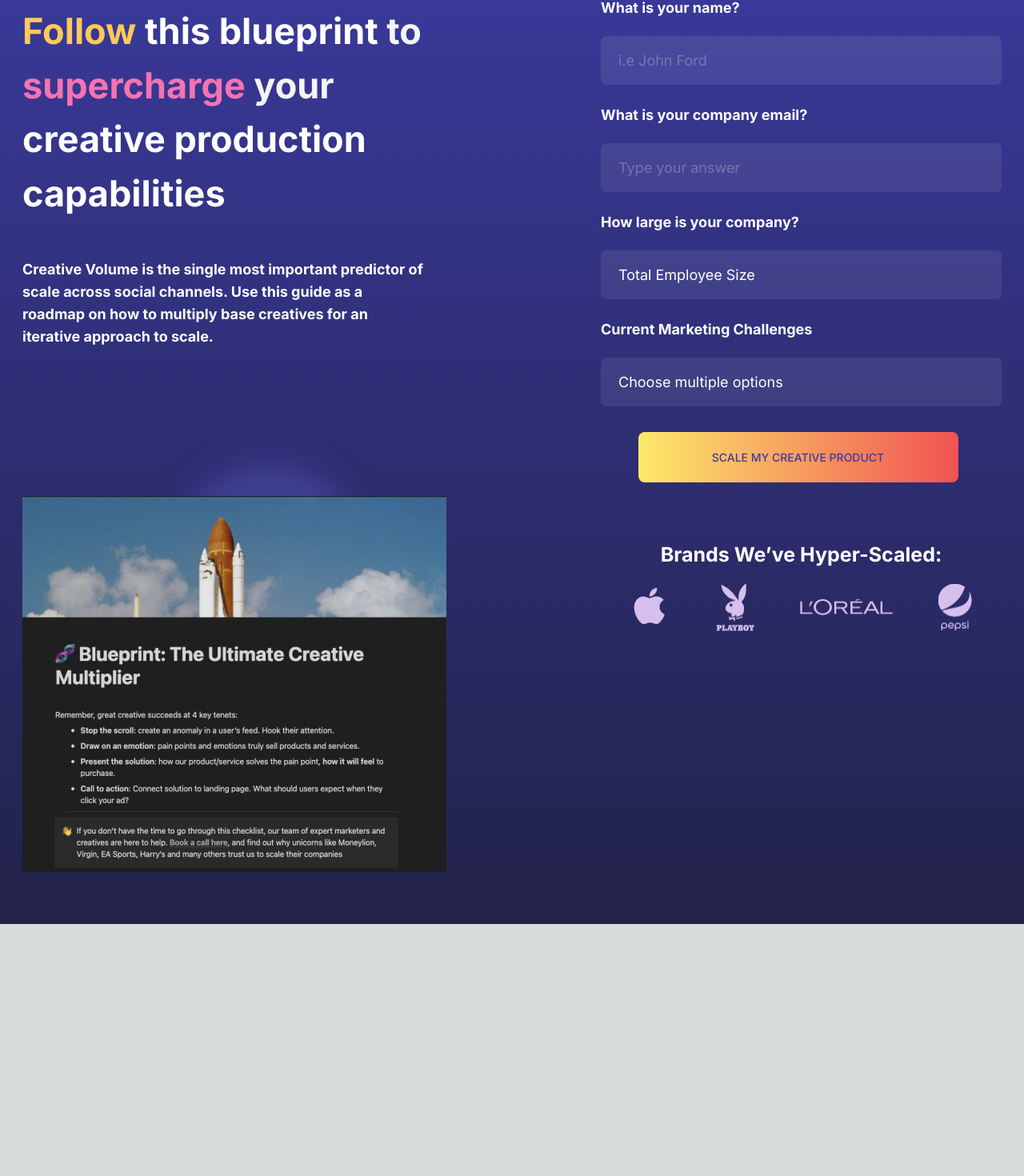
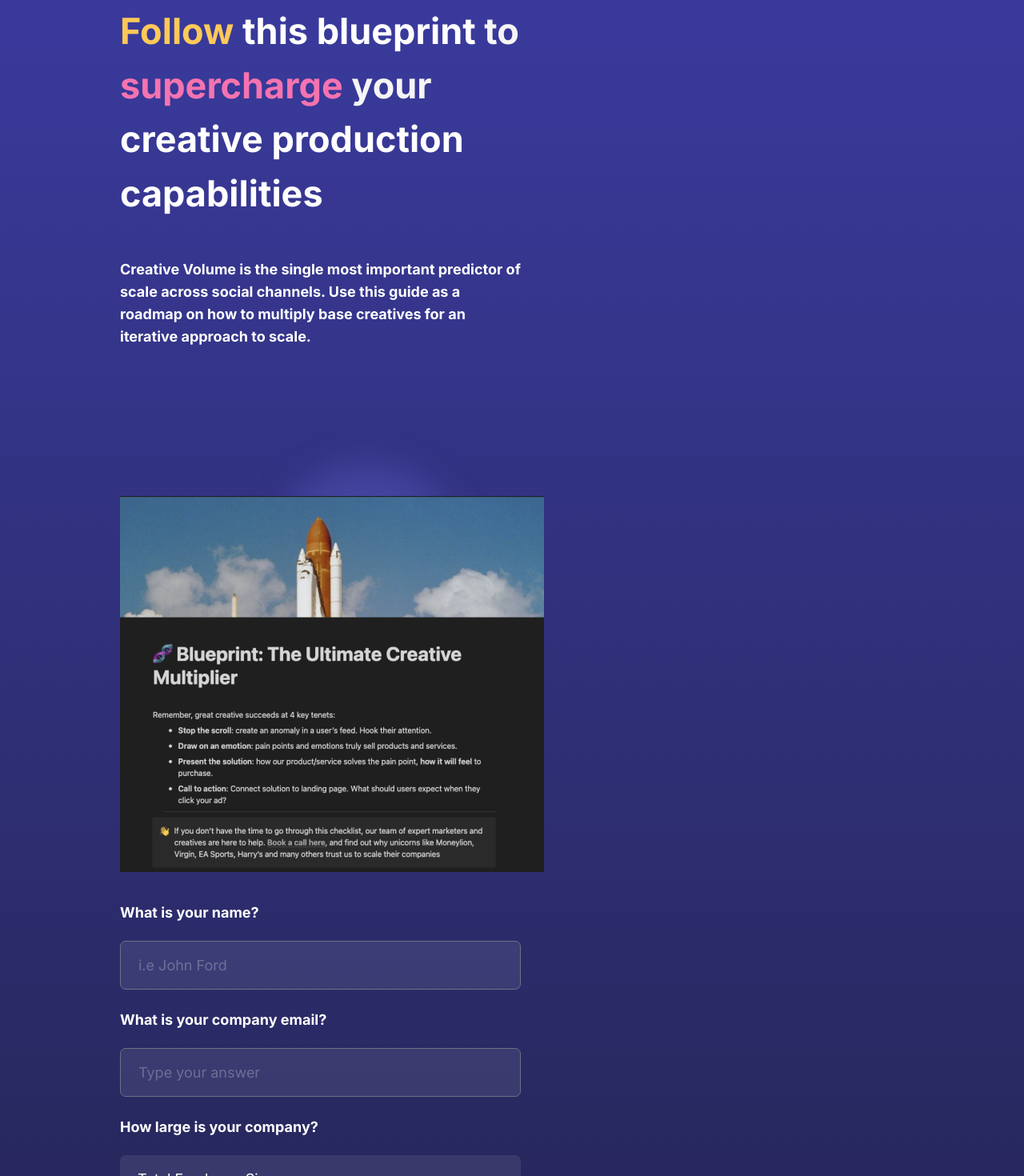
Before and after one commit to yamilelias/jump450-excercise, a Next.js app: page / in a window 1280 px wide. Shown: the part 172-1642 px from the top of the page at 80% size. Before the commit the page ends 1327 px from the top, so only its background shows below. Built offline with nearby package versions, Linux system fonts and the light colour scheme.

Commit message:
Create input and dropdown atoms

```diff
--- a/src/app/layout.tsx
+++ b/src/app/layout.tsx
@@ -16,7 +16,9 @@ export default function RootLayout({
 }>) {
   return (
     <html lang="en">
-      <body className={inter.className}>{children}</body>
+      <body className={inter.className}>{children}
+        <script defer src="https://cdnjs.cloudflare.com/ajax/libs/flowbite/2.3.0/flowbite.min.js"></script>
+      </body>
     </html>
   );
 }
--- a/src/app/page.tsx
+++ b/src/app/page.tsx
@@ -6,7 +6,7 @@ import { MainForm } from '@/components/forms';
 export default function Home() {
   return (
     <div
-      className="bg-gradient-to-b from-main-500 to-main-600 lg:px-7 px-12 flex py-7 w-[100%]"
+      className="bg-gradient-to-b from-main-500 to-main-600 lg:px-[150px] px-12 flex py-7 w-[100%]"
     >
       <div className="flex flex-col justify-start items-center">
         <Navbar/>
--- /dev/null
+++ b/src/components/atoms/Dropdown.tsx
@@ -0,0 +1,29 @@
+export const Dropdown = ({ id, options, label, placeholder }) => (
+  <>
+    <div className="flex flex-col justify-start items-start self-stretch flex-grow-0 flex-shrink-0 relative gap-3">
+      <p
+        className="flex-grow-0 flex-shrink-0 w-[439px] h-[37px] text-lg font-bold text-left text-white"
+      >
+        {label}
+      </p>
+      <button id={`${id}-button`} data-dropdown-toggle={id}
+              className="text-lg justify-between text-left placeholder:text-white placeholder:opacity-[0.26] text-white flex justify-start items-center w-[501px] h-[61px] relative gap-[21px] px-[22px] py-2 rounded-[7px] bg-white/[0.08]"
+              type="button">{placeholder}
+        <svg className="w-2.5 h-2.5 ms-3" aria-hidden="true" xmlns="http://www.w3.org/2000/svg" fill="none"
+             viewBox="0 0 10 6">
+          <path stroke="currentColor" stroke-linecap="round" stroke-linejoin="round" stroke-width="2" d="m1 1 4 4 4-4"/>
+        </svg>
+      </button>
+    </div>
+    <div id={id}
+         className="w-full z-10 hidden bg-white divide-y divide-gray-100 rounded-lg shadow w-44 dark:bg-gray-700">
+      <ul className="py-2 text-sm text-gray-700 dark:text-gray-200" aria-labelledby="dropdownDefaultButton">
+        {options.map(option => (
+          <li key={option}>
+            <p className="block px-4 py-2 hover:bg-gray-100 dark:hover:bg-gray-600 dark:hover:text-white">{option}</p>
+          </li>
+        ))}
+      </ul>
+    </div>
+  </>
+)
--- /dev/null
+++ b/src/components/atoms/Input.tsx
@@ -0,0 +1,17 @@
+export const Input = ({ label, type, placeholder }) => (
+  <div
+    className="flex flex-col justify-start items-start flex-grow-0 flex-shrink-0 w-[501px] relative gap-3"
+  >
+    <label
+      className="flex-grow-0 flex-shrink-0 h-[37px] text-lg font-bold text-left text-white"
+    >
+      {label}
+    </label>
+    <input
+      className="text-lg text-left placeholder:text-white placeholder:opacity-[0.26] text-white flex justify-start items-center w-[501px] h-[61px] relative gap-[21px] px-[22px] py-2 rounded-[7px] bg-white/[0.08]"
+      type={type}
+      placeholder={placeholder}
+    >
+    </input>
+  </div>
+)
--- a/src/components/atoms/index.ts
+++ b/src/components/atoms/index.ts
@@ -1,3 +1,5 @@
 export * from './Button'
+export * from './Input'
+export * from './Dropdown'
 export * from './Link'
 export * from './MenuItem'
--- a/src/components/forms/MainForm.tsx
+++ b/src/components/forms/MainForm.tsx
@@ -1,93 +1,33 @@
+import { Dropdown, Input } from '@/components/atoms';
+
+const companySizes = [
+  '0-10',
+  '10-25',
+  '25-49',
+  '50+',
+]
+
+const currentMarketingChallenges = [
+  'Brand Awareness',
+  'Lead Generation',
+  'Sales Enablement',
+  'Content Marketing',
+  'Customer Retention',
+  'Other',
+]
+
 export const MainForm = () => (
   <div className="flex justify-center items-center flex-col gap-8">
     <div
       className="flex flex-col justify-center items-center relative gap-6"
     >
-      <div
-        className="flex flex-col justify-start items-start flex-grow-0 flex-shrink-0 w-[501px] relative gap-3"
-      >
-        <p
-          className="flex-grow-0 flex-shrink-0 w-[233px] h-[37px] text-lg font-bold text-left text-white"
-        >
-          What is your name?
-        </p>
-        <div
-          className="flex flex-col justify-start items-start flex-grow-0 flex-shrink-0 w-[501px] gap-[15px]"
-        >
-          <div
-            className="flex justify-start items-center flex-grow-0 flex-shrink-0 w-[501px] h-[61px] relative gap-[21px] px-[22px] py-2 rounded-[7px] bg-white/[0.08]"
-          >
-            <p className="flex-grow-0 flex-shrink-0 opacity-[0.26] text-lg text-left text-white">
-              i.e John Ford
-            </p>
-          </div>
-        </div>
-      </div>
-      <div
-        className="flex flex-col justify-start items-start self-stretch flex-grow-0 flex-shrink-0 relative gap-3"
-      >
-        <p
-          className="flex-grow-0 flex-shrink-0 w-[439px] h-[37px] text-lg font-bold text-left text-white"
-        >
-          What is your company email?
-        </p>
-        <div
-          className="flex flex-col justify-start items-start self-stretch flex-grow-0 flex-shrink-0 gap-[15px]"
-        >
-          <div
-            className="flex justify-start items-center flex-grow-0 flex-shrink-0 w-[501px] h-[61px] relative gap-[21px] px-[22px] py-2 rounded-[7px] bg-white/[0.08]"
-          >
-            <p className="flex-grow-0 flex-shrink-0 opacity-[0.26] text-lg text-left text-white">
-              Type your answer
-            </p>
-          </div>
-        </div>
-      </div>
-      <div
-        className="flex flex-col justify-start items-start self-stretch flex-grow-0 flex-shrink-0 relative gap-3"
-      >
-        <p
-          className="flex-grow-0 flex-shrink-0 w-[439px] h-[37px] text-lg font-bold text-left text-white"
-        >
-          How large is your company?
-        </p>
-        <div
-          className="flex justify-between items-center self-stretch flex-grow-0 flex-shrink-0 h-[61px] relative px-[22px] py-2 rounded-[7px] bg-white/[0.08]"
-        >
-          <p className="flex-grow-0 flex-shrink-0 text-lg text-left text-white">
-            Total Employee Size
-          </p>
-          <div
-            className="flex flex-col justify-center items-center flex-grow-0 flex-shrink-0 h-[35px] w-[35px] relative gap-2.5 p-2.5 rounded-[3px]"
-          >
-            <p
-              className="flex-grow-0 flex-shrink-0 w-4 h-[30px] text-lg font-black text-left text-[#e4e4e4]"
-            ></p>
-          </div>
-        </div>
-      </div>
-      <div
-        className="flex flex-col justify-start items-start self-stretch flex-grow-0 flex-shrink-0 relative gap-3"
-      >
-        <p
-          className="flex-grow-0 flex-shrink-0 w-[439px] h-[37px] text-lg font-bold text-left text-white"
-        >
-          Current Marketing Challenges
-        </p>
-        <div
-          className="flex justify-between items-center self-stretch flex-grow-0 flex-shrink-0 h-[61px] relative px-[22px] py-2 rounded-[7px] bg-white/[0.08]"
-        >
-          <p className="flex-grow-0 flex-shrink-0 text-lg text-left text-white">
-            Choose multiple options
-          </p>
-          <div
-            className="flex flex-col justify-center items-center flex-grow-0 flex-shrink-0 w-[35px] h-[35px] gap-2.5 p-2.5 rounded-[3px]"
-          ></div>
-        </div>
-      </div>
+      <Input label="What is your name?" type="text" placeholder="i.e John Ford" />
+      <Input label="What is your company email?" type="text" placeholder="Type your answer" />
+      <Dropdown id="company-size" label="How large is your company?" options={companySizes} placeholder="Total Employee Size"/>
+      <Dropdown id="marketing-challenges" label="Current Marketing Challenges" options={currentMarketingChallenges} placeholder="Choose multiple options"/>
     </div>
     <button type="button"
-            className="justify-center items-center font-extrabold text-lg text-indigo-800 uppercase w-[400px] h-[63px] bg-gradient-to-r from-yellow-200 to-red-500 hover:bg-gradient-to-l hover:transition-all focus:ring-4 focus:outline-none focus:ring-purple-200 dark:focus:ring-purple-800 font-medium rounded-lg text-sm px-5 py-2.5 text-center me-2 mb-2">Scale
+            className="justify-center items-center font-extrabold text-lg text-indigo-700 uppercase w-[400px] h-[63px] bg-gradient-to-r from-yellow-200 to-red-500 hover:bg-gradient-to-l hover:transition-all focus:ring-4 focus:outline-none focus:ring-purple-200 dark:focus:ring-purple-800 font-medium rounded-lg text-sm px-5 py-2.5 text-center me-2 mb-2">Scale
       my Creative Product
     </button>
   </div>
--- a/src/components/templates/Navbar.tsx
+++ b/src/components/templates/Navbar.tsx
@@ -7,18 +7,18 @@ export const Navbar = () => (
     <div className="flex flex-wrap items-center justify-between mx-auto">
       <img
         src="logo.png"
-        className="flex-grow-0 flex-shrink-0 h-11 object-cover"
+        className="h-11 object-cover"
       />
       <button data-collapse-toggle="navbar-default" type="button"
               className="inline-flex items-center p-2 w-10 h-10 justify-center text-sm text-white rounded-lg md:hidden hover:bg-gray-100 focus:outline-none focus:ring-2 focus:ring-gray-200"
               aria-controls="navbar-default" aria-expanded="false">
         <span className="sr-only">Open main menu</span>
         <svg className="w-5 h-5" aria-hidden="true" xmlns="http://www.w3.org/2000/svg" fill="none" viewBox="0 0 17 14">
-          <path stroke="currentColor" stroke-linecap="round" stroke-linejoin="round" stroke-width="2"
+          <path stroke-linecap="round" stroke-linejoin="round" stroke-width="2"
                 d="M1 1h15M1 7h15M1 13h15"/>
         </svg>
       </button>
-      <div className="hidden w-full md:block md:w-auto gap-12" id="navbar-default">
+      <div className="hidden w-full lg:block lg:w-auto gap-12" id="navbar-default">
         <ul
           className="font-medium flex flex-col p-4 md:p-0 mt-4 rounded-lg md:flex-row md:space-x-8 rtl:space-x-reverse md:mt-0 md:border-0">
           <MenuItem href="#">Our Approach</MenuItem>
```
